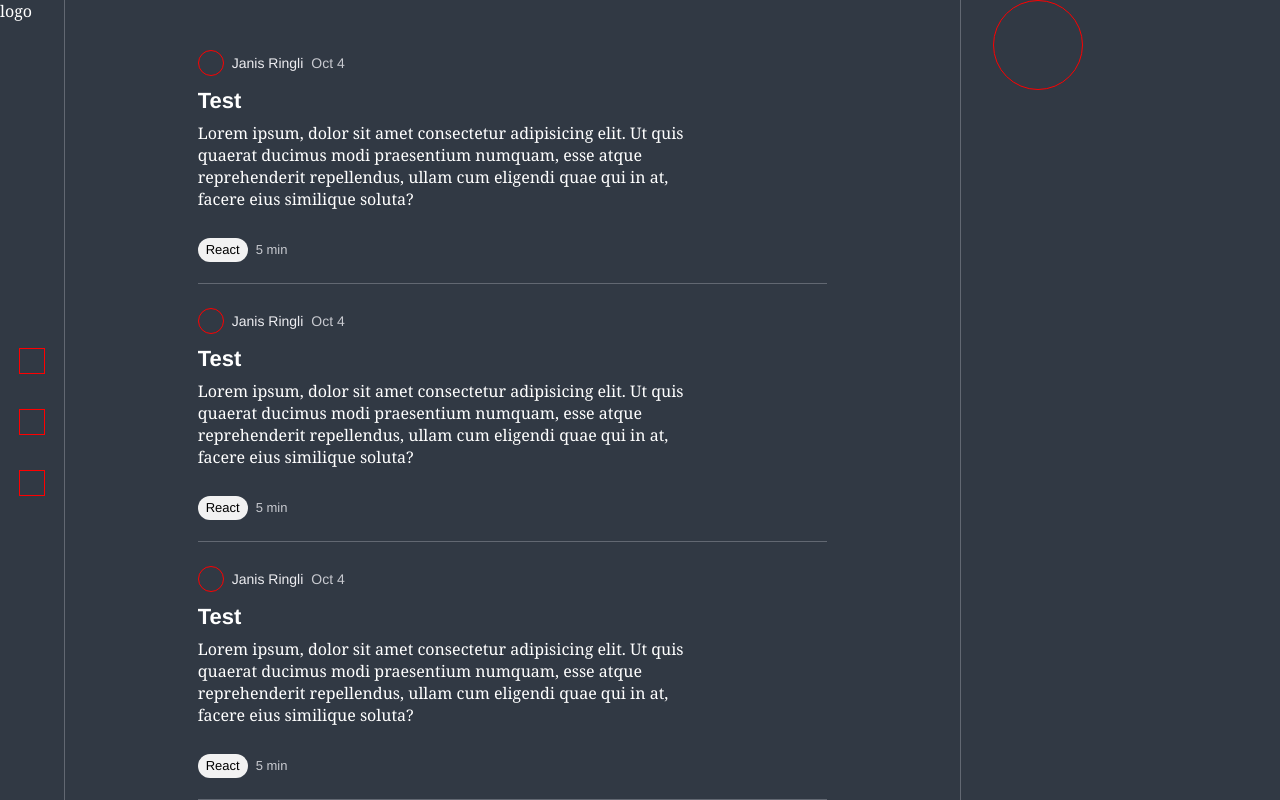
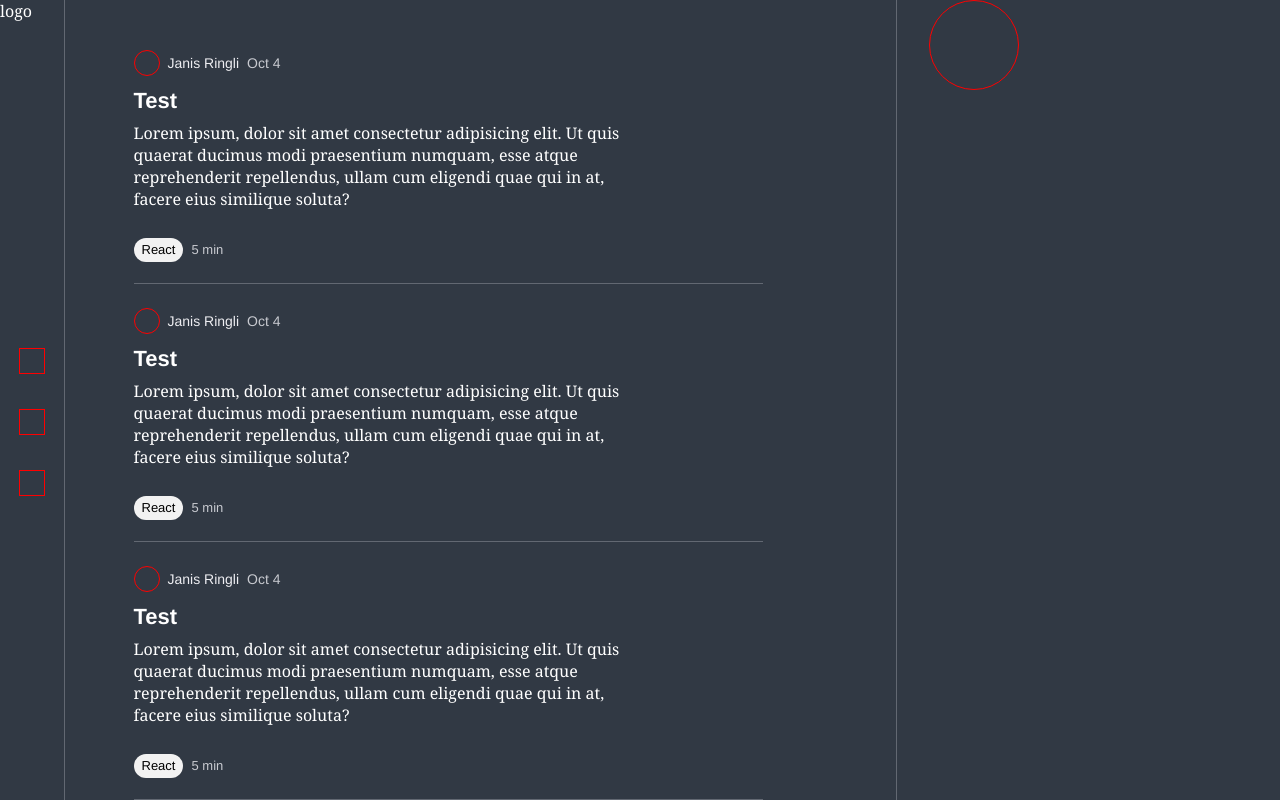
Before and after one commit to 21-minutes/template, a React (Vite) app: page / in a window 1280 px wide. Shown: the top 800 px of the page. Built offline with nearby package versions, Linux system fonts and the light colour scheme; no server answers.

Commit message:
change styling of border and positioning

```diff
--- a/src/App.scss
+++ b/src/App.scss
@@ -11,7 +11,7 @@
 }
 .app-container {
   background-color: #313944;
-  height: 100vh;
+  height: 100%;
   display: flex;
   flex-direction: row;
 }
--- a/src/Sections/Footer/Footer.scss
+++ b/src/Sections/Footer/Footer.scss
@@ -3,7 +3,7 @@
   flex-direction: row;
   box-shadow: 0px 2px 10px rgb(0 0 0 / 15%);
   background-color: #313944;
-  position: absolute;
+  position: fixed;
   width: 100vw;
   height: 56px;
   top: calc(100vh - 56px);
--- a/src/Sections/Sidebar/Sidebar.scss
+++ b/src/Sections/Sidebar/Sidebar.scss
@@ -1,7 +1,7 @@
 .sidebar-left__container {
   width: 5%;
   height: 100vh;
-  position: sticky;
+  position: fixed;
   border-right: 1px solid #626872;
   display: block;
 }
```
